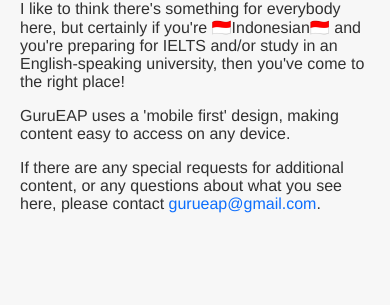
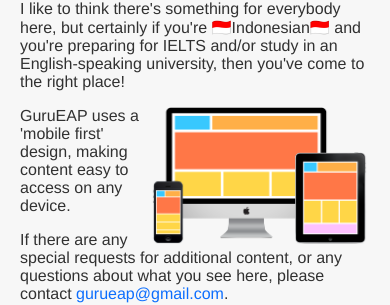
Before and after one commit to boltonsteve/gurueap, a SvelteKit app: page / in a window 390 px wide. Shown: the part 482-787 px from the top of the page. Built offline with nearby package versions, Linux system fonts and the light colour scheme.

Commit message:
responsive

```diff
--- a/src/routes/+page.svelte
+++ b/src/routes/+page.svelte
@@ -14,6 +14,7 @@
         <h2>Academic English not only for Indonesians</h2>
         <p>GuruEAP was originally conceived as supplementary material for EAP classroom teaching (English for Academic Purposes) in Indonesia. Posts deal with the various academic and linguistic challenges faced by all international students preparing for IELTS and for both graduate and postgraduate study abroad.</p>
         <p>I like to think there's something for everybody here, but certainly if you're {@html flagIndo}Indonesian{@html flagIndo} and you're preparing for IELTS and/or study in an English-speaking university, then you've come to the right place!</p>
+        <img src="/img/responsive.png" alt="responsive design" style="width:220px;float:right;">
         <p>GuruEAP uses a 'mobile first' design, making content easy to access on any device.</p>
         <p>If there are any special requests for additional content, or any questions about what you see here, please contact <a href="mailto:gurueap@gmail.com">gurueap@gmail.com</a>.</p>
     </div>
```
Also changed, not shown: static/img/responsive.png (added).
